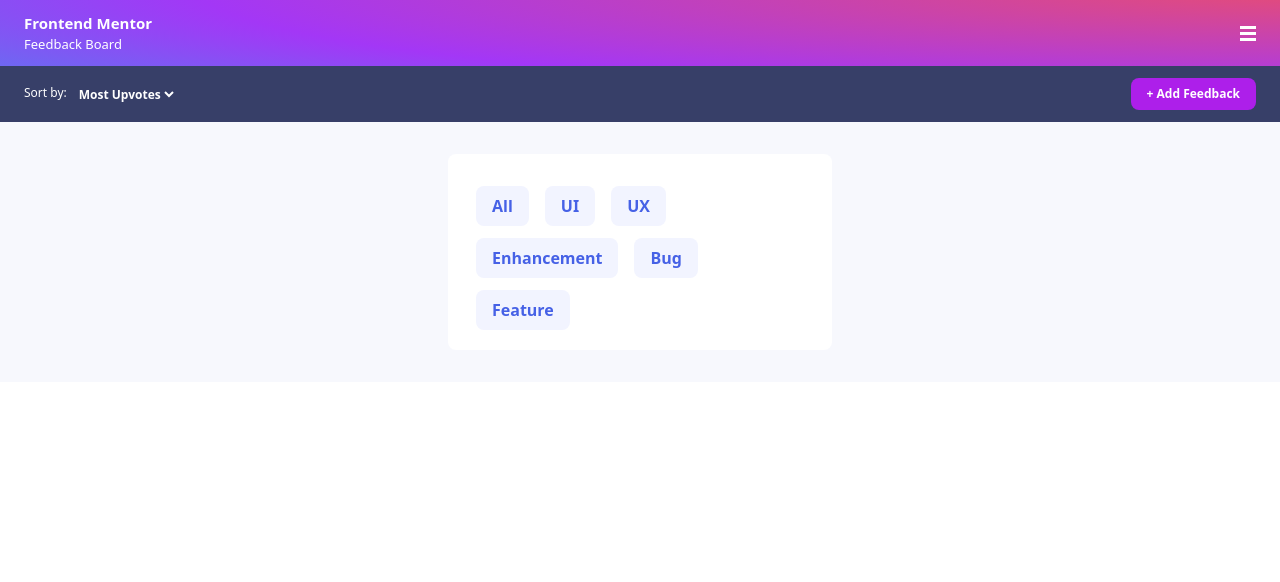
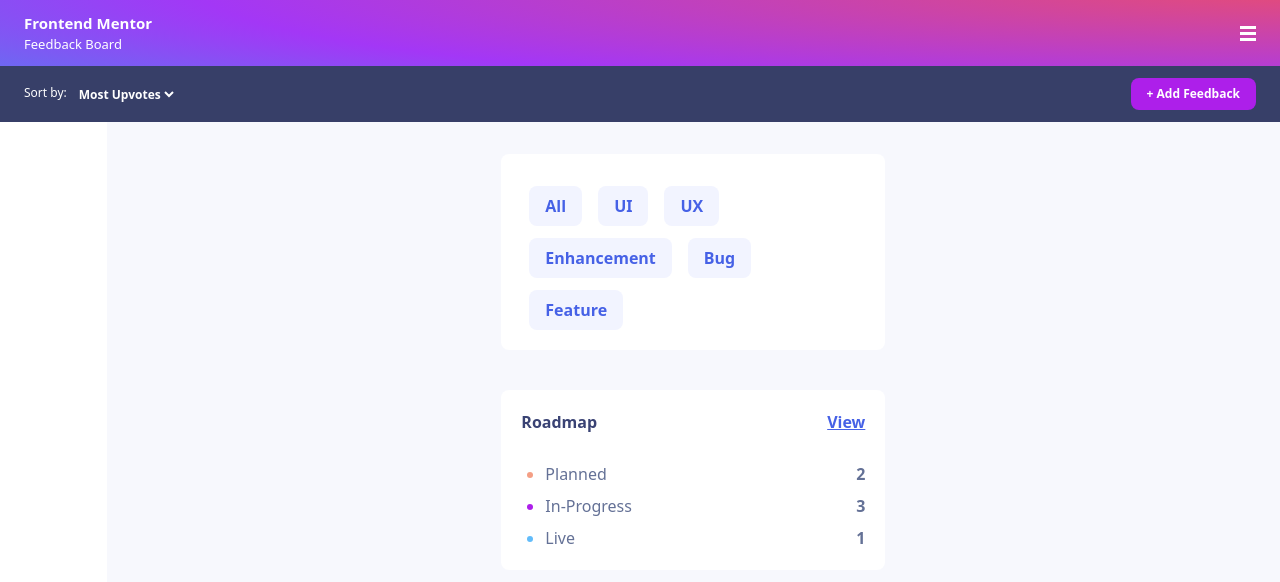
Before and after one commit to Ferperemero86/product-feedback, a Next.js app: page / in a window 1280 px wide. Shown: the top 582 px of the page. Built offline with nearby package versions, Linux system fonts and the light colour scheme.

Commit message:
Create Status filter component

```diff
--- a/src/app/layout.tsx
+++ b/src/app/layout.tsx
@@ -9,7 +9,8 @@
 import UserProvider from '@/contexts/UserContext';
 
 import Header from '@/components/layout/Header';
-import Features from '@/components/filters/Features';
+import Features from '@/components/filters/FeaturesFilter';
+import StatusFilter from '@/components/filters/StatusFilter';
 
 import '@/styles/global.scss';
 
@@ -24,8 +25,9 @@
 
 const MobileFilters = () => {
   return (
-    <div className="py-8 bg-secondary-second w-full">
+    <div className="py-8 bg-secondary-second w-11/12 h-full absolute right-0">
       <Features />
+      <StatusFilter customStyles="mt-10" />
     </div>
   );
 };
--- /dev/null
+++ b/src/components/filters/StatusFilter.tsx
@@ -0,0 +1,40 @@
+import Link from 'next/link';
+
+interface Props {
+  customStyles: string;
+}
+
+export default function StatusFilter({ customStyles }: Props) {
+  return (
+    <div
+      className={`${customStyles} bg-white w-11/12 mx-auto rounded-lg p-5 max-w-sm`}
+    >
+      <div className="flex justify-between">
+        <p className="font-bold text-secondary-third">Roadmap</p>
+        <Link href="/" className="text-primary-second font-semibold underline">
+          View
+        </Link>
+      </div>
+      <ul className="mt-7 ml-6 list-disc">
+        <li className="mt-2 marker:text-tertiary-first">
+          <div className="flex justify-between text-secondary-fourth">
+            <p>Planned</p>
+            <span className="font-bold">2</span>
+          </div>
+        </li>
+        <li className="mt-2 marker:text-primary-first">
+          <div className="flex justify-between text-secondary-fourth">
+            <p>In-Progress</p>
+            <span className="font-bold">3</span>
+          </div>
+        </li>
+        <li className="mt-2 marker:text-tertiary-second">
+          <div className="flex justify-between text-secondary-fourth">
+            <p>Live</p>
+            <span className="font-bold">1</span>
+          </div>
+        </li>
+      </ul>
+    </div>
+  );
+}
--- a/src/styles/global.scss
+++ b/src/styles/global.scss
@@ -16,3 +16,7 @@
   font-size: 13px;
   font-weight: 500;
 }
+
+ul {
+  list-style: circle;
+}
--- a/tailwind.config.js
+++ b/tailwind.config.js
@@ -31,7 +31,7 @@
         },
         tertiary: {
           first: '#f49f85',
-          second: '#62bccfa',
+          second: '#62bcfa',
           third: '#E84D70',
           fourth: '#A337F6',
           fifth: '#28A7ED',
```
Also changed, not shown: src/components/filters/FeaturesFilter.tsx (renamed from src/components/filters/Features.tsx).
